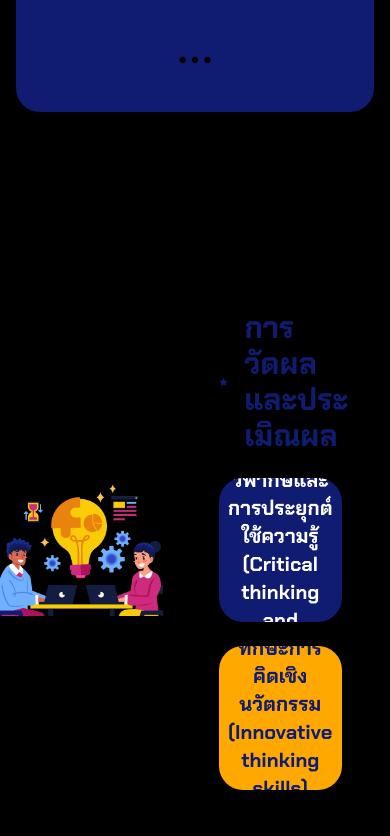
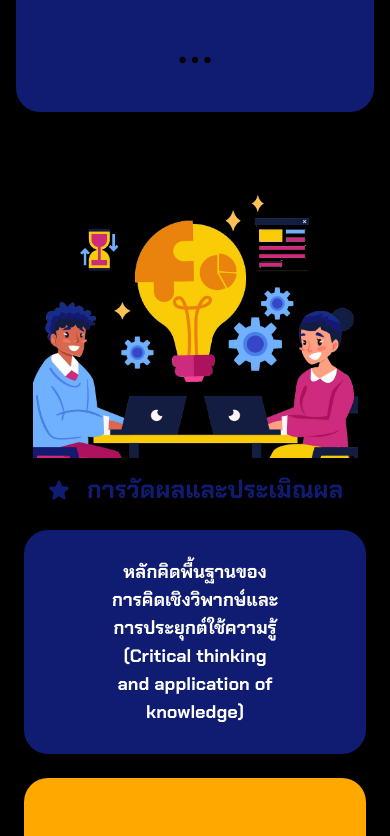
Before and after one commit to Pupppppxz/tech-educationth-frontend-v2, a Next.js app: page /en in a window 390 px wide. Shown: the part 2340-3176 px from the top of the page. Built offline with nearby package versions, Linux system fonts and the light colour scheme.

Commit message:
:art: responsive home.report

```diff
--- a/src/components/cards/flat.tsx
+++ b/src/components/cards/flat.tsx
@@ -18,7 +18,7 @@ function FlatCard({
                 cardClassName
             )}
         >
-            <p
+            <div
                 className={cn(
                     "flex gap-x-4 items-center absolute z-20 top-1/2 left-1/2 -translate-x-1/2 -translate-y-1/2",
                     theme === "amber" && "group-hover:text-white",
@@ -28,7 +28,7 @@ function FlatCard({
             >
                 {Icon ? <Icon className={iconClassName} /> : null}
                 {description}
-            </p>
+            </div>
             <span
                 className={cn(
                     "absolute top-0 left-0 h-full w-0 transition-all group-hover:w-full",
--- a/src/components/page/home/innovation.tsx
+++ b/src/components/page/home/innovation.tsx
@@ -10,7 +10,7 @@ function Innovation() {
         <div className="md:box-screen-section flex items-center p-4 md:p-0">
             <div
                 className="container mx-auto w-full h-fit flex flex-col gap-y-8 justify-center
-                items-center p-4 py-10 lg:py-16 md:p-8 lg:p-16 bg-main-dark-blue rounded-3xl"
+                items-center p-4 py-10 lg:py-16 md:p-8 lg:p-16 bg-main-dark-blue rounded-3xl shadow-main-1"
             >
                 <BookColorIcon />
                 <h3 className="text-3xl md:text-4xl font-bold text-center">
--- a/src/components/page/home/report.tsx
+++ b/src/components/page/home/report.tsx
@@ -9,30 +9,32 @@ function Report() {
     const t = useTranslations("HOME.REPORT");
 
     return (
-        <div className="box-screen-section flex items-center">
-            <div className="container mx-auto w-full h-full grid grid-cols-2">
-                <div className="flex justify-end w-10/12">
+        <div className="lg:box-screen-section flex items-center">
+            <div className="container mx-auto w-full h-full flex flex-col items-center lg:grid lg:grid-cols-2 gap-x-4 py-16 md:py-12 lg:py-0">
+                <div className="flex justify-center lg:justify-end">
                     <HomeReportImage
-                        className="object-contain"
+                        className="object-contain w-10/12"
                         width={1000}
                         height={1000}
                     />
                 </div>
-                <div className="flex flex-col justify-center gap-y-6 px-6">
-                    <div className="flex gap-x-4 items-center text-main-dark-blue">
+                <div className="w-full flex flex-col justify-center md:grid md:grid-cols-2 lg:flex lg:flex-col gap-y-6 gap-x-6 px-6 mt-4 lg:mt-0">
+                    <div className="w-full flex gap-x-4 items-center justify-center lg:justify-start md:col-span-2 text-main-dark-blue">
                         <StarNoHoverIcon />
-                        <h1 className="text-3xl font-bold">{t("topic")}</h1>
+                        <h1 className="text-2xl md:text-3xl font-bold">
+                            {t("topic")}
+                        </h1>
                     </div>
                     <FlatCard
                         description={t("critical")}
-                        cardClassName="w-10/12 rounded-3xl h-36 cursor-pointer"
-                        textClassName="text-center"
+                        cardClassName="w-full lg:w-10/12 rounded-3xl h-56 lg:h-44 xl:h-40 cursor-pointer shadow-main-2"
+                        textClassName="text-center text-lg md:text-xl"
                         theme="blue"
                     />
                     <FlatCard
                         description={t("innovation")}
-                        cardClassName="w-10/12 rounded-3xl h-36 cursor-pointer"
-                        textClassName="text-center"
+                        cardClassName="w-full lg:w-10/12 rounded-3xl h-56 lg:h-44 xl:h-40 cursor-pointer shadow-main-2"
+                        textClassName="text-center text-lg md:text-xl"
                         theme="amber"
                     />
                 </div>
--- a/tailwind.config.js
+++ b/tailwind.config.js
@@ -43,6 +43,7 @@ module.exports = {
             }),
             boxShadow: {
                 "main-1": "0 35px 20px -15px rgba(0, 0, 0, 0.2)",
+                "main-2": "0 5px 15px -15px rgba(0, 0, 0, 0.2)",
             },
         },
     },
```
